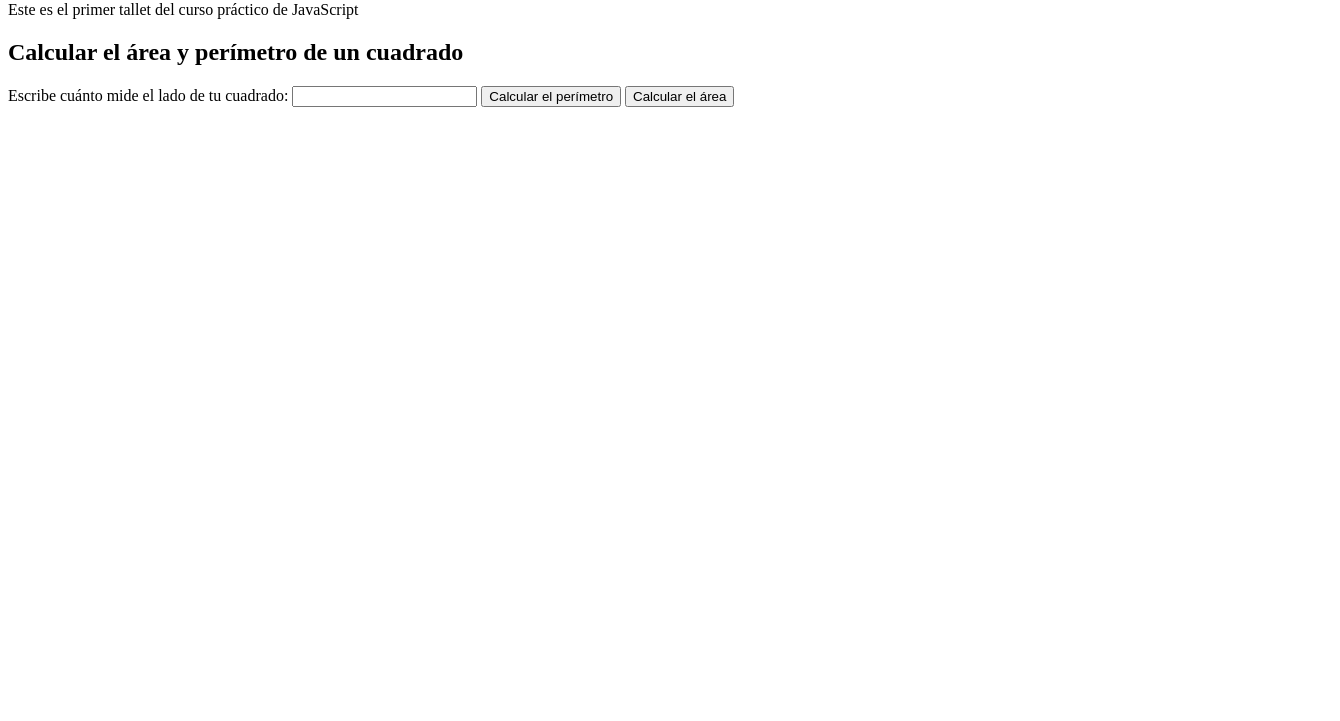
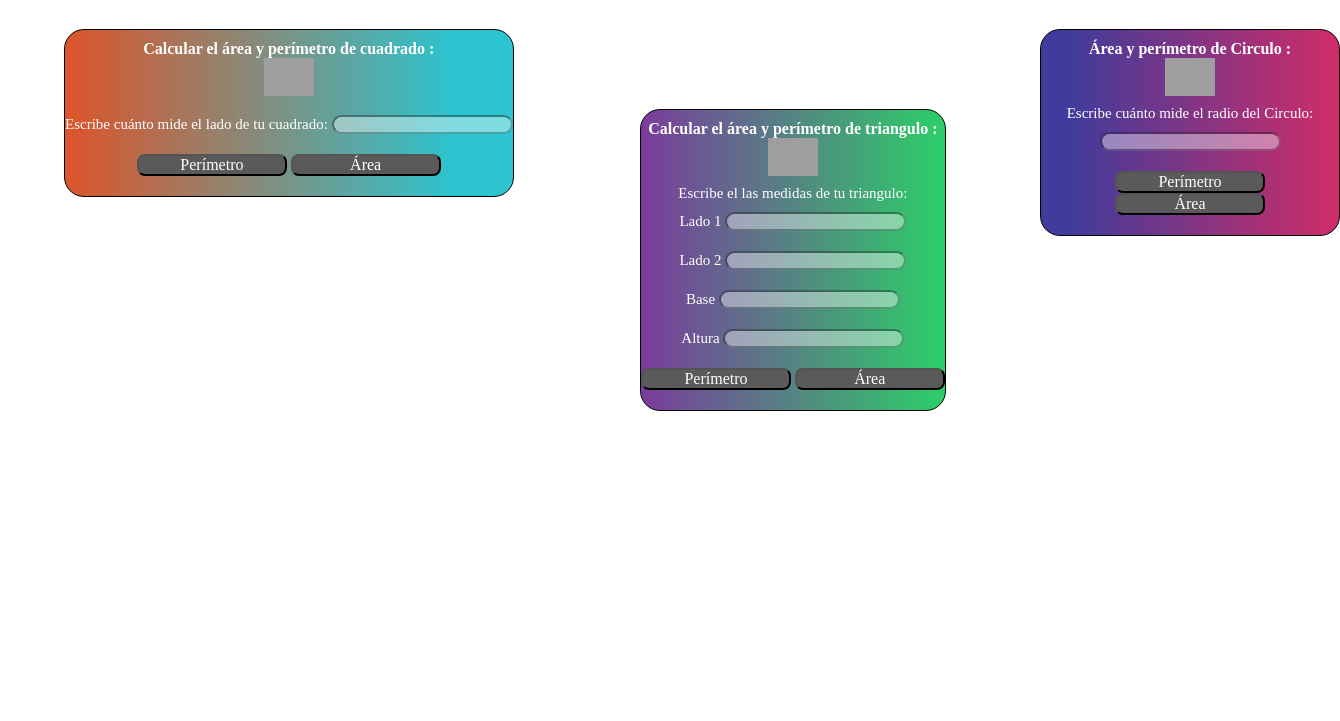
Before and after one commit to SasoHdz/JavaScript-Practico, a plain HTML site: page figuras.html in a window 1280 px wide. Shown: the part 79-800 px from the top of the page, 1340 px wide, since content can reach past the window. Drawn offline with Linux system fonts and the light colour scheme; grey boxes are pictures that could not be loaded.

Commit message:
Primer taller completo

```diff
--- /dev/null
+++ b/css/figuras.css
@@ -0,0 +1,110 @@
+*{
+    box-sizing: border-box;
+    margin: 0;
+    padding: 0;
+}
+
+html{
+    font-size: 62.5%;
+    font-family:'Times New Roman', Times, serif;
+}
+
+body {
+    width: 100%;
+    margin: 0;
+    padding: 0;
+    box-sizing: border-box;
+}
+
+header {
+    background-color: rgb(0, 132, 255);
+    width: 100%;
+    height: auto;
+    color: white;
+    text-align: center;
+    display: flex;
+    flex-direction: column;
+}
+
+header h1 {
+    margin-top: 10px;
+    font-size: 3rem;
+}
+
+header p {
+    font-size: 1.9rem;
+    margin-top: 12px;
+}
+
+section {
+    width: 100%;
+    height: auto;
+    margin-top: 20px;
+}
+
+.container {
+    max-width: 500px;
+    min-width: 300px;
+    font-size: 1.5rem;
+    height: auto;
+    margin: 10px 10px;
+    border: 1px solid black;
+    border-radius: 20px;
+    display: flex;
+    flex-direction: column;
+    justify-content: center;
+    text-align: center;
+    color: white;
+}
+
+.container h2 {
+    font-size: 1.6rem;
+    margin-top: 10px;
+}
+
+img {
+    width: 50px;
+}
+
+form {
+    margin: 5px 0px 10px;
+}
+
+label {
+    margin: 10px 0px 10px;
+}
+
+input {
+    margin: 10px 0px 10px;
+    opacity: 0.4;
+    border-radius: 10px;
+}
+
+button {
+    width: 150px;
+    height: auto;
+    font-family: 'Times New Roman', Times, serif;
+    font-size: 16px;
+    border-radius: 8px;
+    background: rgb(89, 90, 89);
+    color: white;
+}
+
+.button-container {
+    margin: 10px 0px 10px;
+}
+
+.cont1 {
+    background: rgb(221,84,42);
+    background: linear-gradient(90deg, rgba(221,84,42,1) 0%, rgba(15, 188, 200, 0.877) 87%);
+}
+
+.cont2 {
+    background: rgb(123,60,157);
+    background: linear-gradient(90deg, rgba(123,60,157,1) 0%, rgba(15,200,83,0.87718837535014) 100%);
+}
+
+.cont3 {
+    background: rgb(63,60,157);
+    background: linear-gradient(90deg, rgba(63,60,157,1) 9%, rgba(200,15,84,0.87718837535014) 99%);
+}
--- /dev/null
+++ b/css/laptop.css
@@ -0,0 +1,26 @@
+section {
+    position: relative;
+}
+
+.container {
+    display: flex;
+    flex-direction: column;
+    justify-content: center;
+}
+
+.cont1 {
+    position: absolute;
+    left: 8vh;
+}
+
+.cont2 {
+    position: absolute;
+    left: 80vh;
+    top: 10vh;
+}
+
+.cont3 {
+    position: absolute;
+    left: 130vh;
+    top: 0vh;
+}
--- /dev/null
+++ b/css/tablet.css
@@ -0,0 +1,3 @@
+.container {
+    margin: 10px auto;
+}
--- a/figuras.html
+++ b/figuras.html
@@ -5,20 +5,76 @@
     <meta http-equiv="X-UA-Compatible" content="IE=edge">
     <meta name="viewport" content="width=device-width, initial-scale=1.0">
     <title>Figuras Geometricas</title>
+    <link rel="stylesheet" href="./css/figuras.css">
+    <link rel="stylesheet" href="./css/tablet.css" media="(min-width: 500px)">
+    <link rel="stylesheet" href="./css/laptop.css" media="(min-width: 1040px)">
 </head>
 <body>
     <header>
         <h1>Figuras Geométricas</h1>
-        <p>Este es el primer tallet del curso práctico de JavaScript</p>
+        <p>Este es el primer taller del curso práctico de JavaScript</p>
     </header>
     <section>
-        <h2>Calcular el área y perímetro de un cuadrado</h2>
-        <form action="">
-            <label for="InputCuadrado">Escribe cuánto mide el lado de tu cuadrado:</label>
-            <input id="InputCuadrado" type="number">
-            <button type="button" onclick="calcularPerimetroCuadrado()">Calcular el perímetro</button>
-            <button type="button" onclick="calcularAreaCuadrado()">Calcular el área</button>
-        </form>
+        <div class="container cont1">
+            <div class="headContainer">
+                <h2>Calcular el área y perímetro de cuadrado :</h2>
+                <img src="https://img.icons8.com/color/48/000000/rounded-square.png"/>
+            </div>
+            <form action="">
+                <label for="InputCuadrado">Escribe cuánto mide el lado de tu cuadrado:</label>
+                <input id="InputCuadrado" type="number">
+                <div class="button-container">
+                    <button type="button" onclick="calcularPerimetroCuadrado()">Perímetro</button>
+                    <button type="button" onclick="calcularAreaCuadrado()">Área</button>
+                </div>
+            </form>
+            <h3 id="resultadoCuadrado"></h3>
+        </div>
+        <div class="container cont2">
+            <div class="headContainer">
+                <h2>Calcular el área y perímetro de triangulo :</h2>
+                <img src="https://img.icons8.com/emoji/48/000000/red-triangle-pointed-up-emoji.png"/>
+            </div>
+            <form action="">
+                <label for="">Escribe el las medidas de tu triangulo:</label>
+                <div class="containerInput">
+                    <label for="lado1Triangulo">Lado 1</label>
+                    <input id="lado1Triangulo" type="number">
+                </div>
+                <div class="containerInput">
+                    <label for="lado2Triangulo">Lado 2</label>
+                    <input id="lado2Triangulo" type="number">
+                </div>
+                <div class="containerInput">
+                    <label for="baseTriangulo">Base</label>
+                    <input id="baseTriangulo" type="number">
+                </div>
+                <div class="containerInput">
+                    <label for="alturaTriangulo">Altura</label>
+                    <input id="alturaTriangulo" type="number">
+                </div>
+                <div class="button-container">
+                    <button type="button" onclick="calcularPerimetroTriangulo()">Perímetro</button>
+                    <button type="button" onclick="calcularAreaTriangulo()">Área</button>
+                </div>
+            </form>
+            <h3 id="resultadoTriangulo"></h3>
+        </div>
+        <div class="container cont3">
+            <div class="headContainer">
+                <h2>Área y perímetro de Circulo :</h2>
+                <img src="https://img.icons8.com/emoji/48/000000/yellow-circle-emoji.png"/>
+            </div>
+            <form action="">
+                <label for="InputCirculo">Escribe cuánto mide el radio del Circulo:</label>
+                <input id="InputCirculo" type="number">
+                 <div class="button-container">
+                    <button type="button" onclick="calcularPerimetroCirculo()">Perímetro</button>
+                    <button type="button" onclick="calcularAreaCirculo()">Área</button>
+                 </div>
+            </form>
+            <h3 id="resultadoCirculo"></h3>
+        </div>
     </section>
 
 
--- a/figuras.js
+++ b/figuras.js
@@ -10,7 +10,7 @@ function areaCuadrado (lado){
 // Area Triangulo
 function perimetroTriangulo(lado1, lado2, base)
 {
-    return lado1+lado2+base;
+    return (lado1*1+lado2*1+base*1);
 }
 
 function areaTriangulo(base, altura) {
@@ -44,9 +44,7 @@ function calcularPerimetroCuadrado(){
     const value = input.value;
 
     const perimetro = perimetroCuadrado(value);
-
-    alert(perimetro);
-
+    document.getElementById('resultadoCuadrado').innerHTML = perimetro + "cm";
 }
 
 function calcularAreaCuadrado(){
@@ -54,7 +52,44 @@ function calcularAreaCuadrado(){
     const value = input.value;
 
     const area = areaCuadrado(value);
+    document.getElementById('resultadoCuadrado').innerHTML = area + "cm^2";
+}
 
-    alert(area);
+function calcularPerimetroTriangulo(){
+    const input1 = document.getElementById("lado1Triangulo");
+    const lado1 = input1.value;
+    const input2 = document.getElementById("lado2Triangulo");
+    const lado2 = input2.value;
+    const input3 = document.getElementById("baseTriangulo");
+    const base = input3.value;
+
+    const perimetro = perimetroTriangulo(lado1, lado2, base);
+    document.getElementById('resultadoTriangulo').innerHTML = perimetro + "cm";
+}
+
+function calcularAreaTriangulo(){
+    const input = document.getElementById("baseTriangulo");
+    const base = input.value;
+    const input2 = document.getElementById("alturaTriangulo");
+    const altura = input2.value;
+
+    const area = areaTriangulo(base, altura);
+    document.getElementById('resultadoTriangulo').innerHTML = area + "cm^2";
+}
+
+function calcularPerimetroCirculo(){
+    const input = document.getElementById("InputCirculo");
+    const radio = input.value;
+
+    const perimetro = perimetroCirculo(radio);
+    document.getElementById('resultadoCirculo').innerHTML = perimetro + "cm";
 
 }
+
+function calcularAreaCirculo(){
+    const input = document.getElementById("InputCirculo");
+    const radio = input.value;
+
+    const area = areaCirculo(radio);
+    document.getElementById('resultadoCirculo').innerHTML = area + "cm^2";
+}
```
